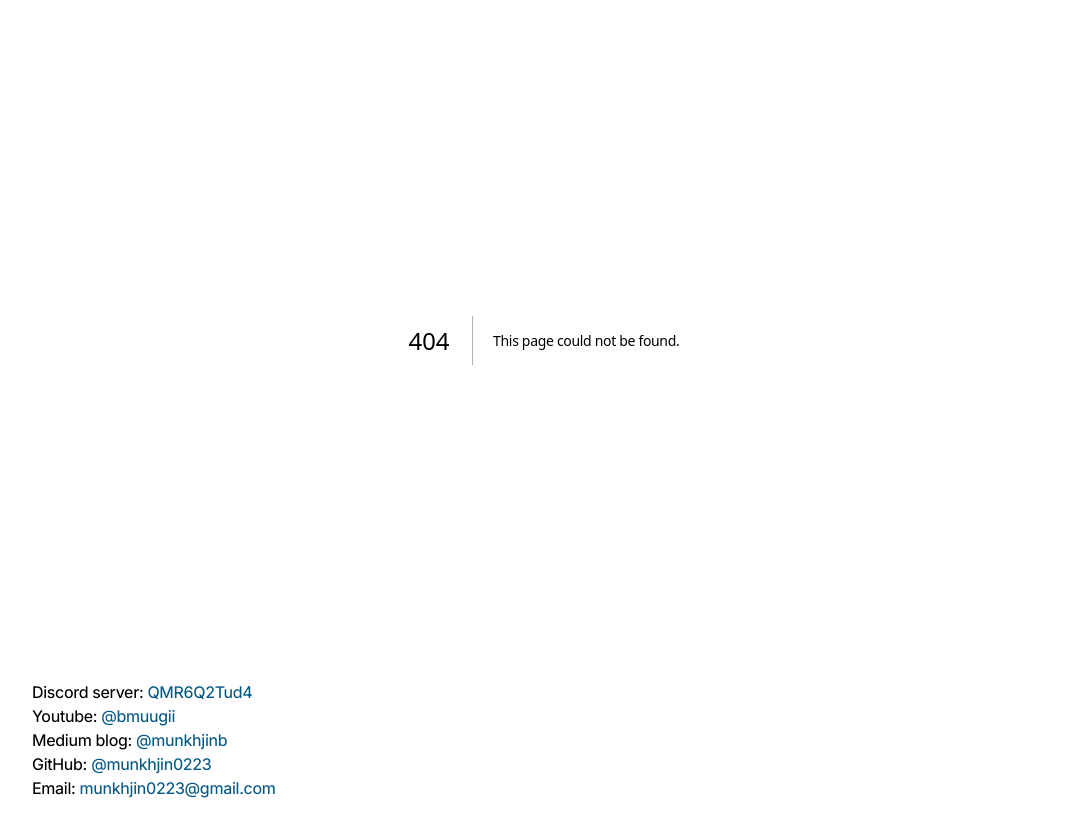
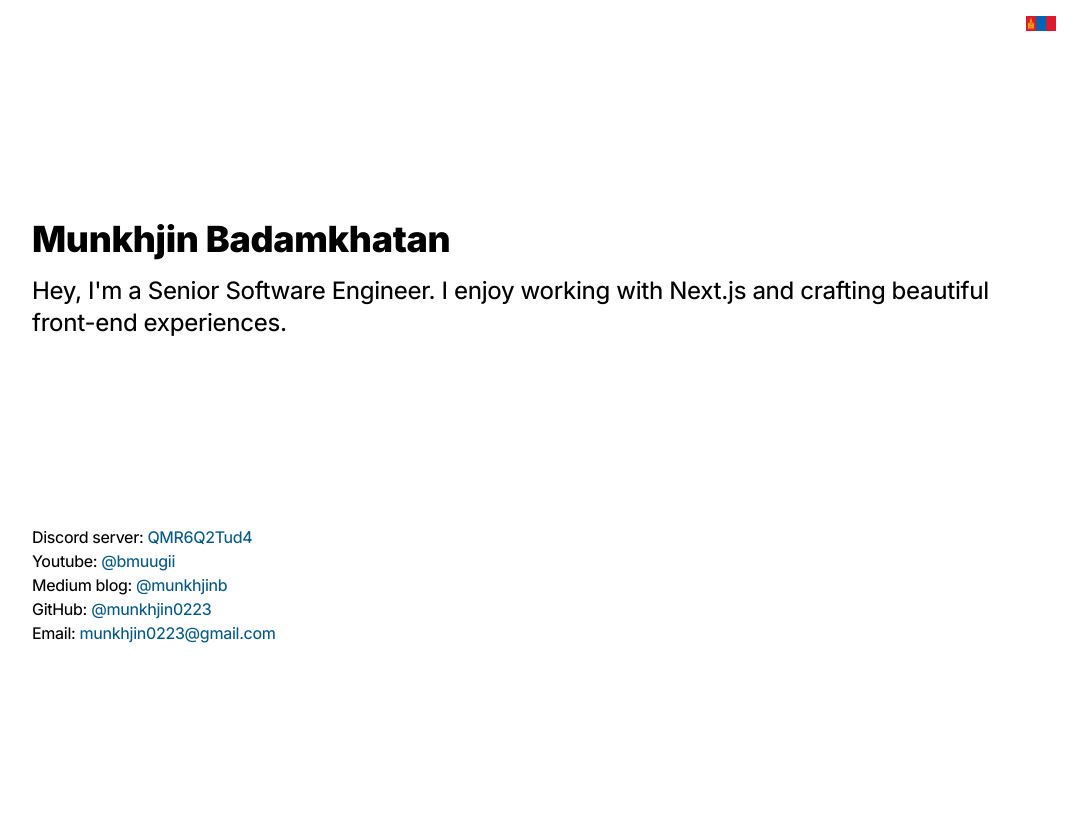
Before and after one commit to munkhjin0223/munkhjin, a Next.js app: page /en in a window 1280 px wide. Before the commit this address had no page. Shown: the whole page, without its empty margins (96-1183 px from the left). Before the commit the page ends 800 px from the top, so only its background shows below. Built offline with nearby package versions, Linux system fonts and the light colour scheme.

Commit message:
add languages

```diff
--- a/next.config.js
+++ b/next.config.js
@@ -1,6 +1,7 @@
 /** @type {import('next').NextConfig} */
 const nextConfig = {
   output: 'export',
+  images: { unoptimized: true },
 };
 
 module.exports = nextConfig;
--- /dev/null
+++ b/src/app/[lang]/dictionaries.ts
@@ -0,0 +1,8 @@
+import 'server-only';
+
+const dictionaries = {
+  en: () => import('./dictionaries/en.json').then((module) => module.default),
+  mn: () => import('./dictionaries/mn.json').then((module) => module.default),
+};
+
+export const getDictionary = async (locale) => dictionaries[locale]();
--- /dev/null
+++ b/src/app/[lang]/dictionaries/en.json
@@ -0,0 +1,4 @@
+{
+  "name": "Munkhjin Badamkhatan",
+  "description": "Hey, I'm a Senior Software Engineer. I enjoy working with Next.js and crafting beautiful front-end experiences."
+}
--- /dev/null
+++ b/src/app/[lang]/dictionaries/mn.json
@@ -0,0 +1,4 @@
+{
+  "name": "Мөнхжин Бадамхатан",
+  "description": "Сайн уу? програмист Мөнхжин байна."
+}
--- /dev/null
+++ b/src/app/[lang]/layout.tsx
@@ -0,0 +1,43 @@
+import Link from 'next/link';
+import Image from 'next/image';
+import Footer from '../../components/Footer';
+import './layout.css';
+
+import { Inter } from 'next/font/google';
+
+const inter = Inter({ subsets: ['latin'] });
+
+export const metadata = {
+  title: 'Munkhjin | Portfolio',
+  description: 'Munkhjin`s Portfolio Website',
+};
+
+export async function generateStaticParams() {
+  return [{ lang: 'en' }, { lang: 'mn' }];
+}
+
+const generateLink = (lang: string) => {
+  const switchedLang = lang === 'en' ? 'mn' : `en`;
+
+  return (
+    <Link className='float-right' href={`/${switchedLang}`}>
+      <Image alt='flag' width='30' height='30' src={`/images/${switchedLang}.png`} />
+    </Link>
+  );
+};
+
+export default function RootLayout({ children, params }: { children: React.ReactNode; params: any }) {
+  return (
+    <html lang={params.lang}>
+      <body className={inter.className}>
+        <div className='mx-auto max-w-3xl px-4 sm:px-6 xl:max-w-5xl xl:px-0'>
+          <header className='text-4xl py-4'>{generateLink(params.lang)}</header>
+          <div className='flex h-screen flex-col justify-evenly'>
+            {children}
+            <Footer />
+          </div>
+        </div>
+      </body>
+    </html>
+  );
+}
--- /dev/null
+++ b/src/app/[lang]/page.tsx
@@ -0,0 +1,12 @@
+import { getDictionary } from './dictionaries';
+
+export default async function Page({ params: { lang } }) {
+  const dict = await getDictionary(lang); // en
+
+  return (
+    <div>
+      <h1 className='text-4xl pb-4'>{dict.name}</h1>
+      <article className='text-2xl'>{dict.description}</article>
+    </div>
+  );
+}
--- a/src/app/layout.tsx
+++ /dev/null
@@ -1,26 +0,0 @@
-import Footer from '../components/Footer';
-import './layout.css';
-
-import { Inter } from 'next/font/google';
-
-const inter = Inter({ subsets: ['latin'] });
-
-export const metadata = {
-  title: 'Munkhjin | Portfolio',
-  description: 'Munkhjin`s Portfolio Website',
-};
-
-export default function RootLayout({ children }: { children: React.ReactNode }) {
-  return (
-    <html lang='en'>
-      <body className={inter.className}>
-        <div className='mx-auto max-w-3xl px-4 sm:px-6 xl:max-w-5xl xl:px-0'>
-          <div className='flex h-screen flex-col justify-evenly'>
-            {children}
-            <Footer />
-          </div>
-        </div>
-      </body>
-    </html>
-  );
-}
--- a/src/app/page.tsx
+++ /dev/null
@@ -1,11 +0,0 @@
-export default function Page() {
-  return (
-    <div>
-      <h1 className='text-4xl pb-4'>Munkhjin Badamkhatan</h1>
-      <article className='text-2xl'>
-        Hey, I&apos;m a Senior Software Engineer. I enjoy working with Next.js and crafting beautiful front-end
-        experiences.
-      </article>
-    </div>
-  );
-}
```
Also changed, not shown: public/images/en.png (added), public/images/mn.png (added), src/app/[lang]/layout.css (renamed from src/app/layout.css).
